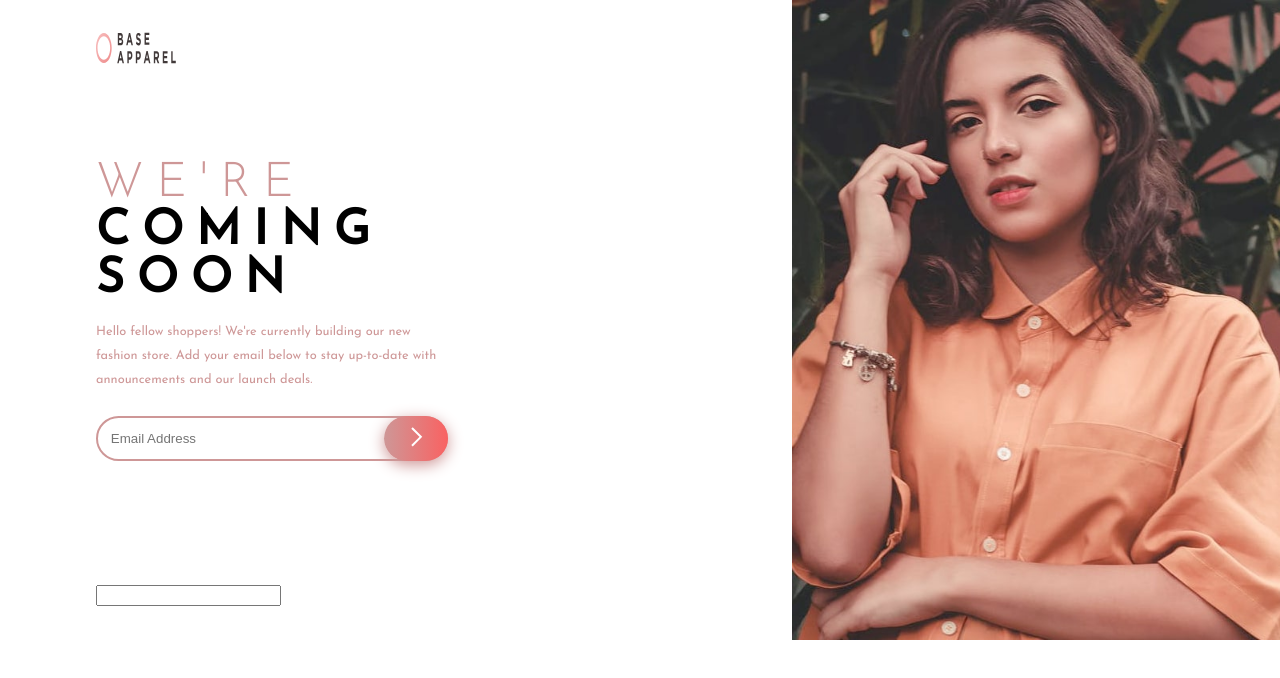
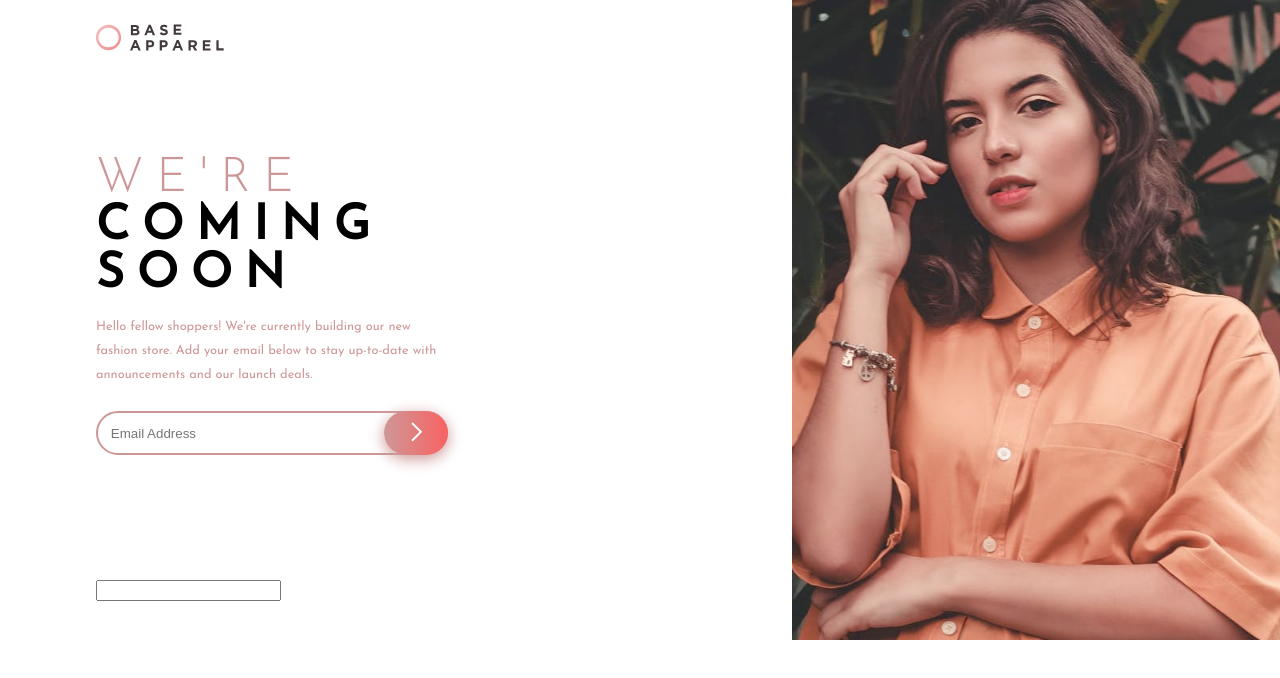
Before and after one commit to Arkadiusz-coder/Base-Apparel-coming-soon-page, a plain HTML site: page index.html in a window 1280 px wide. Drawn offline with Linux system fonts and the light colour scheme.

Commit message:
Update style.css

```diff
--- a/style.css
+++ b/style.css
@@ -172,16 +172,16 @@ input[type="email"]:focus
    }
 
    .logo-container
-   {
-    padding-left: 6rem;
-    margin: 2rem 0 0;
-   }
+{
+    margin-left: 6rem;
+}
 
-   .logo
-   {
-    width: 90px;
-    height: 2rem;
-   }
+.logo
+{
+    max-width: 8rem;
+    max-height: 8rem;
+    margin: 5rem, 5rem, 3rem, 1rem;
+}
 
    .hero-mobile
    {
@@ -240,9 +240,8 @@ input[type="email"]:focus
 
     .result.error
     {
-        left: 7rem;
-        bottom: 11.5rem;
+        left: 0;
+        bottom: 0;
     }
 
-
 }
```
